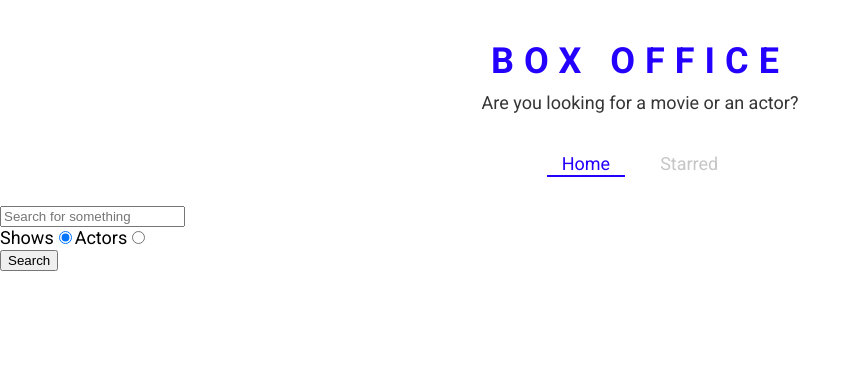
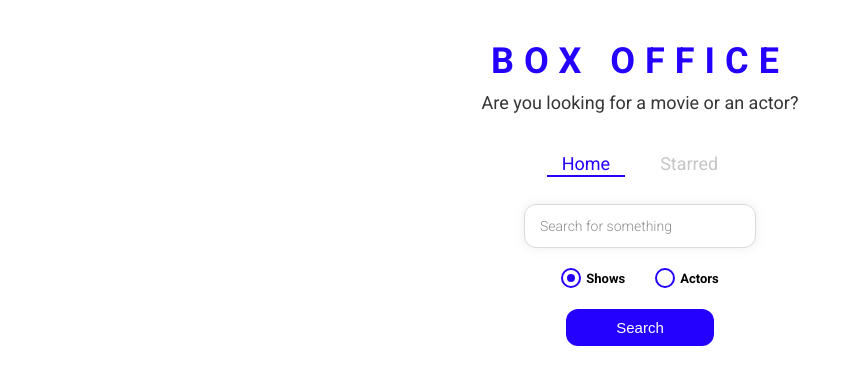
Before and after one commit to t3chn0pr13st/box-office, a React (Create React App) app: page / in a window 1280 px wide. Shown: the top 384 px of the page, without its empty margins (0-861 px from the left). Built offline with nearby package versions, Linux system fonts and the light colour scheme.

Commit message:
styled the entire app

```diff
--- /dev/null
+++ b/src/components/CustomRadio.js
@@ -0,0 +1,70 @@
+import React from 'react'
+import styled from 'styled-components';
+
+const RadioWrapper = styled.label`
+  display: block;
+  position: relative;
+  padding-left: 25px;
+  cursor: pointer;
+  font-size: 13px;
+  user-select: none;
+  font-weight: 700;
+  line-height: 1.65;
+
+  input {
+    position: absolute;
+    opacity: 0;
+    cursor: pointer;
+  }
+
+  span {
+    position: absolute;
+    top: 0;
+    left: 0;
+    height: 16px;
+    width: 16px;
+    background-color: #fff;
+    border: 2px solid ${({ theme }) => theme.mainColors.blue};
+    border-radius: 50%;
+  }
+
+  input:checked ~ span {
+    background-color: #fff;
+    border: 2px solid ${({ theme }) => theme.mainColors.blue};
+  }
+
+  span:after {
+    content: '';
+    position: absolute;
+    display: none;
+  }
+
+  input:checked ~ span:after {
+    display: block;
+  }
+
+  span:after {
+    top: 4px;
+    left: 4px;
+    width: 8px;
+    height: 8px;
+    border-radius: 50%;
+    background: ${({ theme }) => theme.mainColors.blue};
+  }
+`;
+
+const CustomRadio = ({ label, ...restProps }) => {
+    return (
+
+        <RadioWrapper htmlFor={restProps.id}>
+            {label}
+            <input
+                {...restProps}
+                type="radio" />
+            <span />
+        </RadioWrapper>
+
+    )
+}
+
+export default CustomRadio
--- a/src/pages/Home.js
+++ b/src/pages/Home.js
@@ -1,9 +1,11 @@
 import React, { useState } from 'react'
 import ActorGrid from '../components/actor/ActorGrid';
+import CustomRadio from '../components/CustomRadio';
 import MainPageLayout from '../components/MainPageLayout'
 import ShowGrid from '../components/show/ShowGrid';
 import { apiGet } from '../misc/config'
 import { useLastQuery } from '../misc/custom-hooks';
+import { RadioInputsWrapper, SearchButtonWrapper, SearchInput } from './Home.styled';
 
 const Home = () => {
 
@@ -43,26 +45,27 @@
 
     return (
         <MainPageLayout>
-            <input type="text" placeholder="Search for something"
+            <SearchInput type="text" placeholder="Search for something"
                 onKeyDown={onKeyDown} onChange={onInputChange} value={input} />
 
-            <div>
-                <label htmlFor="shows-search">
-                    Shows
-                    <input id="shows-search"
-                        checked={isShowsSearch}
-                        type="radio" value="shows" onChange={onRadioChange} />
-                </label>
+            <RadioInputsWrapper>
+                <div>
+                    <CustomRadio id="shows-search"
+                            checked={isShowsSearch}
+                            label="Shows"
+                            value="shows" onChange={onRadioChange} />
+                </div>
+                <div>
+                    <CustomRadio id="actors-search"
+                            checked={!isShowsSearch}
+                            label="Actors"
+                            value="people" onChange={onRadioChange} />
+                </div>
+            </RadioInputsWrapper>
 
-                <label htmlFor="actors-search">
-                    Actors
-                    <input id="actors-search"
-                        checked={!isShowsSearch}
-                        type="radio" value="people" onChange={onRadioChange} />
-                </label>
-            </div>
-
-            <button type="button" onClick={onSearch}>Search</button>
+            <SearchButtonWrapper>
+                <button type="button" onClick={onSearch}>Search</button>
+            </SearchButtonWrapper>
             { renderResults() }
         </MainPageLayout>
     )
--- /dev/null
+++ b/src/pages/Home.styled.js
@@ -0,0 +1,49 @@
+import styled from "styled-components";
+
+export const SearchInput = styled.input`
+  display: block;
+  font-family: 'Roboto', sans-serif;
+  width: 200px;
+  margin: auto;
+  outline: none;
+  padding: 13px 15px;
+  border: 1px solid #dbdbdb;
+  box-shadow: 0px 0px 10px 0px rgba(219, 219, 219, 0.5);
+  font-size: 14px;
+  border-radius: 12px;
+  color: #8d8d8d;
+
+  &::placeholder {
+    font-weight: 300;
+    color: #8d8d8d;
+  }
+`;
+
+export const RadioInputsWrapper = styled.div`
+  display: flex;
+  justify-content: center;
+  margin: 20px 0;
+
+  div {
+    margin: 0 15px;
+  }
+`;
+
+export const SearchButtonWrapper = styled.div`
+  text-align: center;
+  margin-bottom: 35px;
+
+  button {
+    color: #fff;
+    background-color: ${({ theme }) => theme.mainColors.blue};
+    margin: auto;
+    padding: 10px 50px;
+    font-size: 15px;
+    border: none;
+    outline: none;
+    border-radius: 12px;
+    &:hover {
+      cursor: pointer;
+    }
+  }
+`;
```
Also changed, not shown: 1 other file (tests, documents, lock files or other folders).
